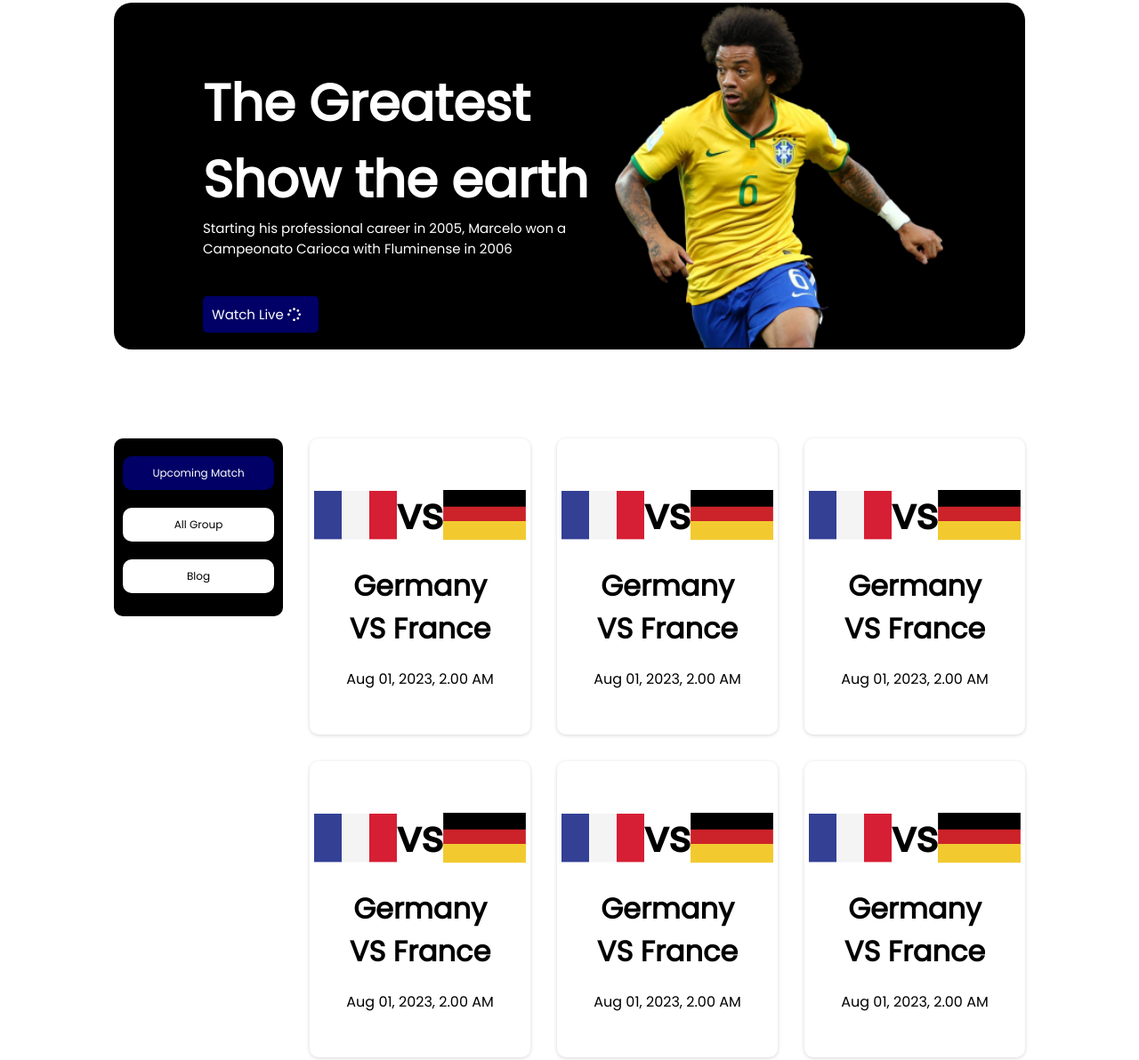
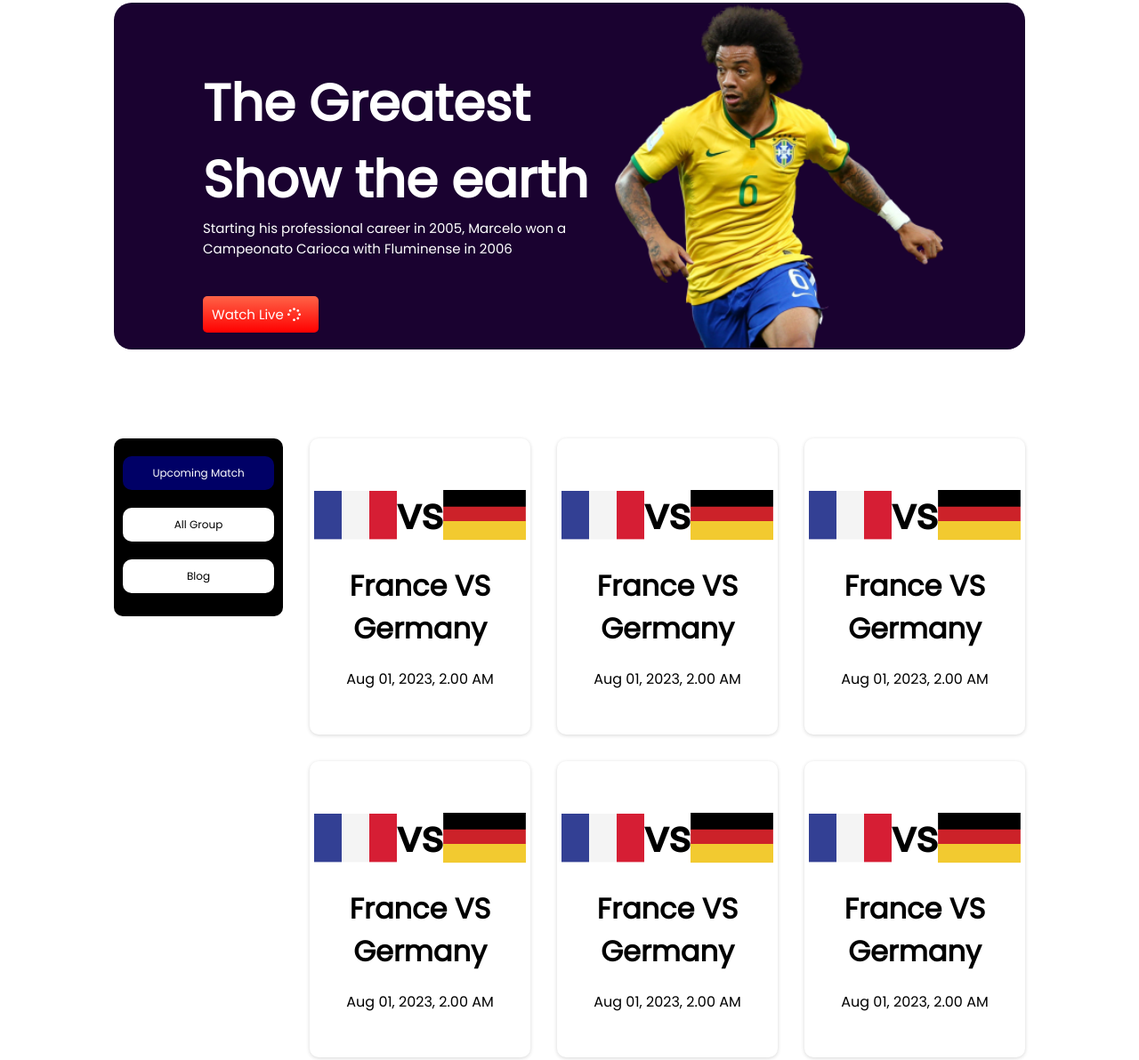
Before and after one commit to roccorizz/world-cup, a plain HTML site: page upcoming-match.html in a window 1280 px wide. Shown: the part 47-1239 px from the top of the page at 89% size. Drawn offline with Linux system fonts and the light colour scheme.

Commit message:
Final Finishing

```diff
--- a/style.css
+++ b/style.css
@@ -26,8 +26,9 @@ main {
 .all-btn {
     padding: 10px 20px;
     color: #ffffff;
-    background: #000066;
+    background: linear-gradient(tomato, red);
     border-radius: 5px;
+
 }
 
 /*---------------
@@ -37,7 +38,7 @@ main {
 .banner-section {
     display: flex;
     justify-content: center;
-    background: #000000;
+    background: #1a0230;
     margin-top: 50px;
     border-radius: 20px;
 }
@@ -103,11 +104,11 @@ main {
  ----------------- */
 @keyframes button-animatin {
     0% {
-        background-color: rgb(72, 39, 126);
+        background-color: rgb(255, 13, 0);
     }
 
     100% {
-        background: rgb(110, 22, 197);
+        background: rgb(220, 41, 9);
     }
 }
 
@@ -146,6 +147,11 @@ main {
     color: #ffffff;
 }
 
+.artikel-button-section a:hover {
+    background: linear-gradient(tomato, red);
+    color: whitesmoke;
+}
+
 /*--------------- artikel buttton section end  ------------- */
 
 /* ------------------article/blog section ------------ */
@@ -165,9 +171,6 @@ main {
 }
 
 /*---------------------------
-  upcoming match page section start
-  upcoming match page section start
-  upcoming match page section start
   upcoming match page section start
   --------------- */
 .flag-page-container {
@@ -201,18 +204,9 @@ main {
 
 /*--------------------------
   upcoming page section end
-  upcoming page section end
-  upcoming page section end
-  upcoming page section end
-  upcoming page section end
  ---------------- */
 
 /*----------------------
-  group page section start
-  group page section start
-  group page section start
-  group page section start
-  group page section start
   group page section start
  ----------------- */
 
@@ -247,10 +241,6 @@ main {
 }
 
 /*-----------------------
-  group page section end
-  group page section end
-  group page section end
-  group page section end
   group page section end
  --------------------- */
 
@@ -294,9 +284,6 @@ main {
 }
 
 /*--------------------
-  blog section end
-  blog section end
-  blog section end
   blog section end
  ----------------- */
 
@@ -345,10 +332,6 @@ main {
 }
 
 /*-----------------
-     media quary add
-     media quary add
-     media quary add
-     media quary add
      media quary add
     ----------------- */
 
@@ -543,9 +526,6 @@ main {
 
 /* ---------------------
     mobile responsive media quary up to 576px
-    mobile responsive media quary up to 576px
-    mobile responsive media quary up to 576px
-    mobile responsive media quary up to 576px
     ----------------- */
 
 @media (max-width: 676px) {
--- a/upcoming-match.html
+++ b/upcoming-match.html
@@ -63,7 +63,7 @@
                             <img src="assets/germany Flag.png" alt="" />
                         </div>
 
-                        <h2>Germany VS France</h2>
+                        <h2>France VS Germany</h2>
                         <p>Aug 01, 2023, 2.00 AM</p>
                     </div>
                     <!------------------------- blog two --------------- -->
@@ -75,7 +75,7 @@
                             <img src="assets/germany Flag.png" alt="" />
                         </div>
 
-                        <h2>Germany VS France</h2>
+                        <h2>France VS Germany</h2>
                         <p>Aug 01, 2023, 2.00 AM</p>
                     </div>
                     <!------------------------- blog  three --------------- -->
@@ -87,7 +87,7 @@
                             <img src="assets/germany Flag.png" alt="" />
                         </div>
 
-                        <h2>Germany VS France</h2>
+                        <h2>France VS Germany</h2>
                         <p>Aug 01, 2023, 2.00 AM</p>
                     </div>
                     <!------------------------- blog four --------------- -->
@@ -99,7 +99,7 @@
                             <img src="assets/germany Flag.png" alt="" />
                         </div>
 
-                        <h2>Germany VS France</h2>
+                        <h2>France VS Germany</h2>
                         <p>Aug 01, 2023, 2.00 AM</p>
                     </div>
                     <!------------------------- blog five --------------- -->
@@ -111,7 +111,7 @@
                             <img src="assets/germany Flag.png" alt="" />
                         </div>
 
-                        <h2>Germany VS France</h2>
+                        <h2>France VS Germany</h2>
                         <p>Aug 01, 2023, 2.00 AM</p>
                     </div>
                     <!------------------------- blog six --------------- -->
@@ -123,7 +123,7 @@
                             <img src="assets/germany Flag.png" alt="" />
                         </div>
 
-                        <h2>Germany VS France</h2>
+                        <h2>France VS Germany</h2>
                         <p>Aug 01, 2023, 2.00 AM</p>
                     </div>
                 </div>
```
Also changed, not shown: group.html (+3 -3 lines), index.html (+1 -0 lines), assets/qatar1.jpg (added), assets/qatar2.jpg (added).
